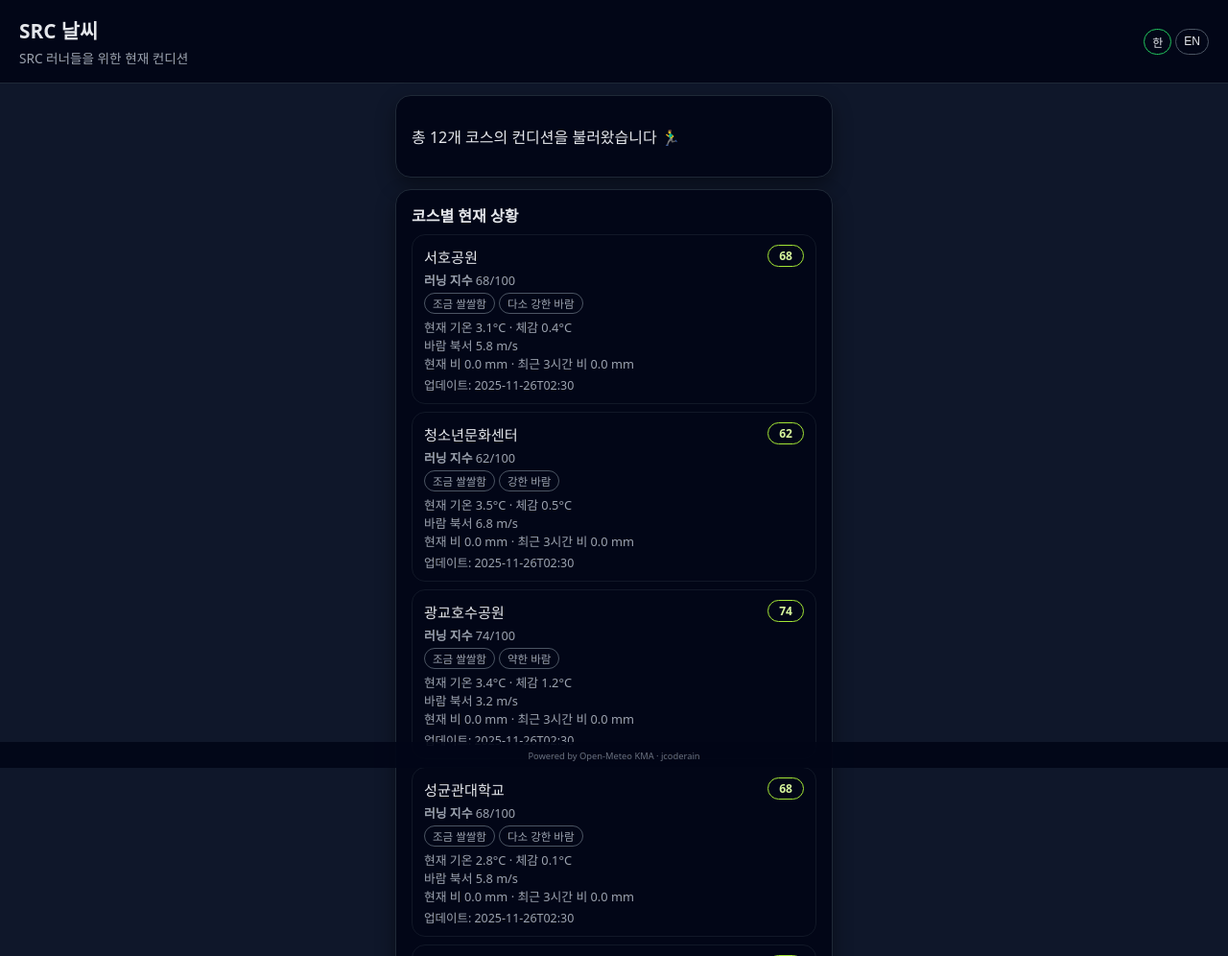
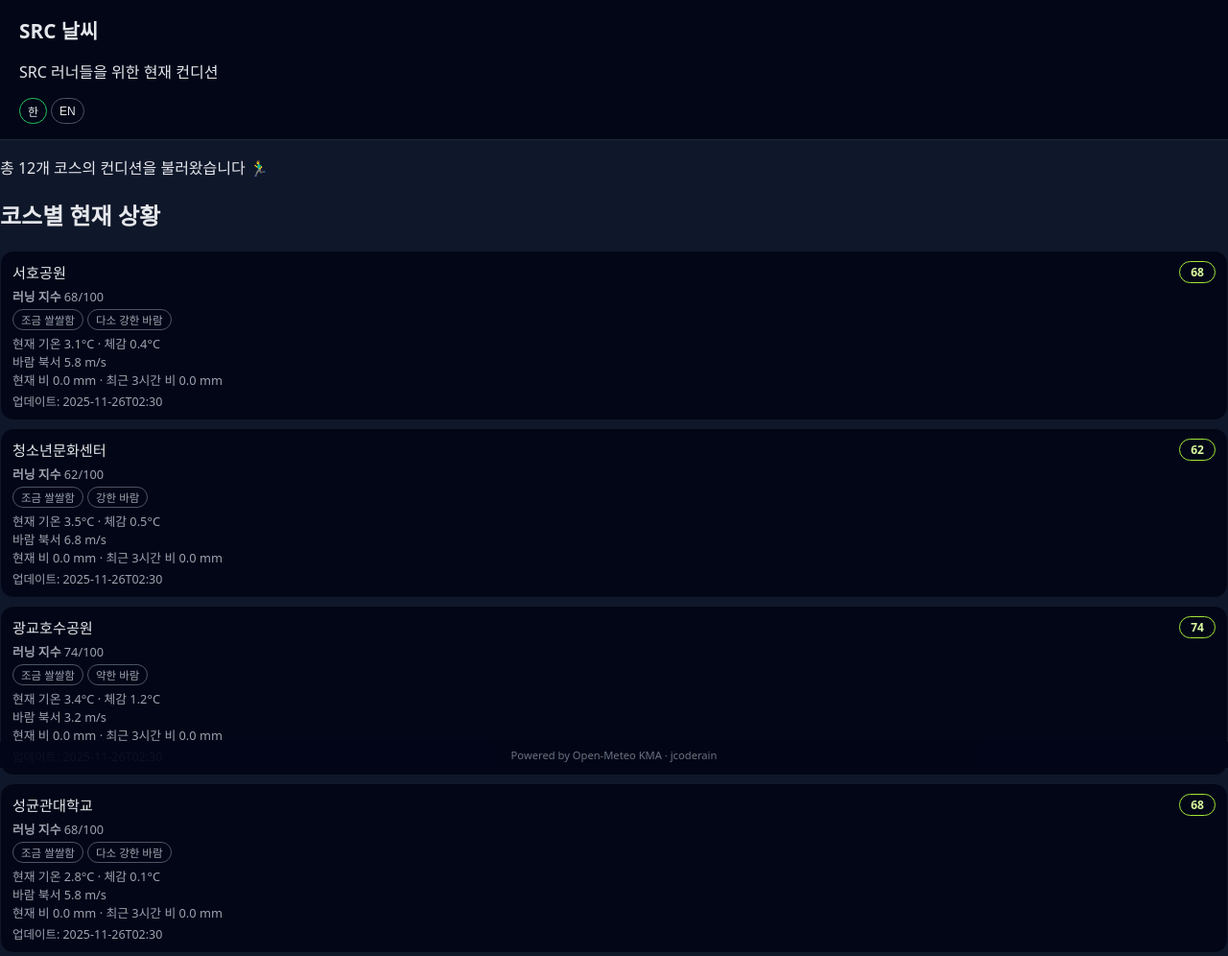
Before and after one commit to jcoderain/src-weather, a plain HTML site: page index.html in a window 1280 px wide. Shown: the top 996 px of the page at 96% size. Drawn offline with Linux system fonts and the light colour scheme.

Commit message:
UI update

```diff
--- a/index.html
+++ b/index.html
@@ -1,42 +1,47 @@
-<!doctype html>
+<!DOCTYPE html>
 <html lang="ko">
   <head>
-  <meta charset="utf-8" />
-  <title>SRC Weather</title>
-  <meta name="viewport" content="width=device-width, initial-scale=1" />
+    <meta charset="UTF-8" />
+    <meta
+      name="viewport"
+      content="width=device-width, initial-scale=1, maximum-scale=1"
+    />
+    <title>SRC 날씨</title>
     <link rel="stylesheet" href="style.css" />
   </head>
   <body>
+    <div class="app">
       <header class="app-header">
-    <div class="header-top">
         <div>
-        <h1 id="app-title">SRC 러너 날씨</h1>
-        <p id="app-subtitle" class="subtitle">SRC 러너들을 위한 코스 컨디션</p>
+          <h1 id="app-title">SRC 날씨</h1>
+          <p id="app-subtitle">SRC 러너들을 위한 현재 컨디션</p>
         </div>
         <div class="lang-switch">
           <button class="lang-btn active" data-lang="ko">한</button>
           <button class="lang-btn" data-lang="en">EN</button>
         </div>
-    </div>
       </header>
 
-  <main class="content">
-    <!-- 전체 상태 -->
-    <section id="status" class="card">
+      <main>
+        <section class="status-card">
+          <div id="status">
             <p>SRC 러너용 날씨 데이터를 불러오는 중입니다…</p>
+          </div>
         </section>
 
-    <!-- 코스별 카드 리스트 -->
-    <section id="course-list" class="card">
-      <h2 id="course-list-title">코스별 현재 날씨</h2>
-      <div id="courses"></div>
+        <section class="course-list">
+          <h2 id="course-list-title">코스별 현재 상황</h2>
+          <div id="courses" class="course-grid">
+            <!-- JS(app.js)에서 코스 카드가 들어옵니다 -->
+          </div>
         </section>
       </main>
 
       <footer class="app-footer">
-    <small>Powered by Open-Meteo KMA · jcoderain</small>
+        Powered by Open-Meteo KMA · jcoderain
       </footer>
+    </div>
 
-  <script src="app.js"></script>
+    <script src="app.js" defer></script>
   </body>
 </html>
```
Lines whose indentation alone changed are shown as unchanged.
